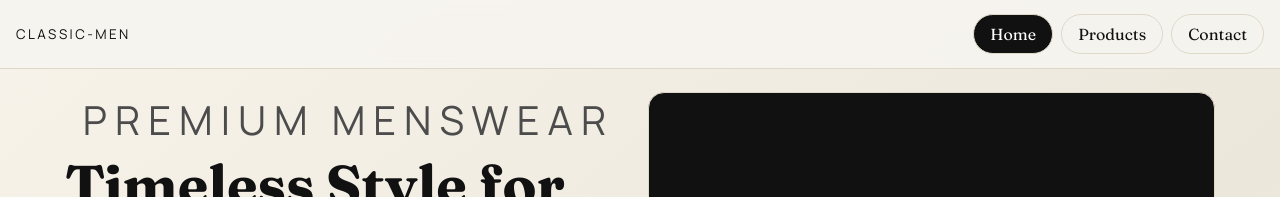
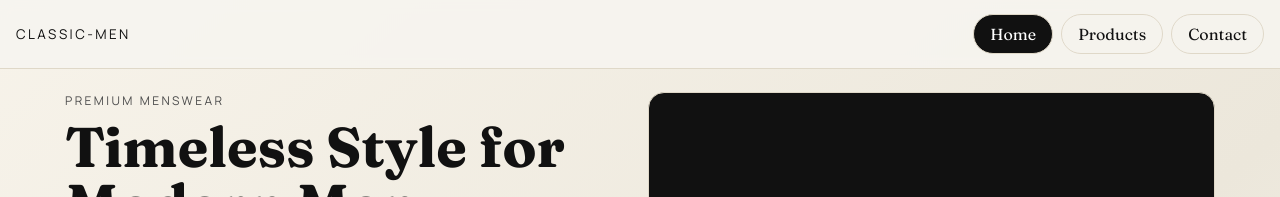
Before and after one commit to kev-69/classic-men, a React (Vite) app in the folder client/: page / in a window 1280 px wide. Shown: the top 197 px of the page. Built offline with nearby package versions, Linux system fonts and the light colour scheme; no server answers.

Commit message:
fix: correct class name from "eyebrow" to "eyebro" in HomePage component

```diff
--- a/client/src/components/pages/HomePage.tsx
+++ b/client/src/components/pages/HomePage.tsx
@@ -20,7 +20,7 @@
     <main className="page home-page">
       <section className="hero">
         <div>
-          <p className="eyebrow">Premium Menswear</p>
+          <p className="eyebro">Premium Menswear</p>
           <h1>Timeless Style for Modern Men</h1>
           <p>
             Discover signature attire crafted with premium fabrics and sharp silhouettes. Browse, choose your style,
```
